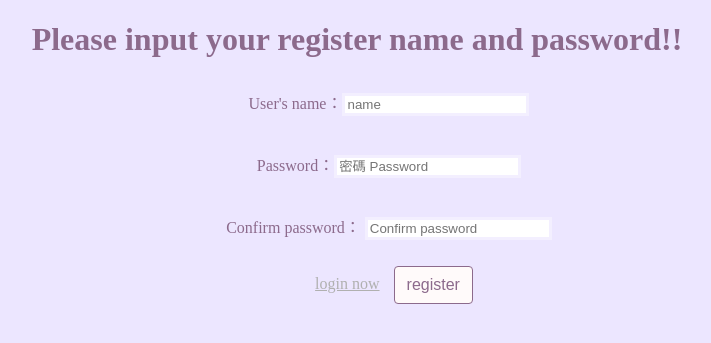
After one commit to YuChien-0327/WebProject, a PHP site: page /start.html in a window 1280 px wide. The commit adds this page. Shown: the top 343 px of the page, without its empty margins (251-962 px from the left). Run offline with PHP 8.4, Linux system fonts and the light colour scheme.

Commit message:
登入註冊前端修改

```diff
--- a/css/body.css
+++ b/css/body.css
@@ -1,3 +1,7 @@
+body{
+    color: rgb(140, 106, 140);
+}
+
 input[type="text"], input[type="password"]{
     box-sizing: border-box;
     border: 3px solid rgb(243, 239, 255);
@@ -12,6 +16,42 @@ input[type="text"]:focus,  input[type="password"]:focus {
     background-color: rgb(255,250,250);
 }
 
-body{
+.title{
+    text-align: center;
+    white-space: nowrap;
+    overflow: hidden;
+    width: 38em;
+    animation: type 4s steps(60, end);
+}
+
+
+@keyframes type{
+    from { width: 0; }
+}
+
+
+.btn {
+    display: inline-block;
+    font-weight: 400;
+    line-height: 1.5;
+    border: 1px solid rgb(140, 106, 140);
     color: rgb(140, 106, 140);
-}
+    background-color: rgb(255,250,250);;
+    text-align: center;
+    text-decoration: none;
+    vertical-align: middle;
+    cursor: pointer;
+    -webkit-user-select: none;
+       -moz-user-select: none;
+        -ms-user-select: none;
+            user-select: none;
+    padding: 0.375rem 0.75rem;
+    font-size: 1rem;
+    border-radius: 0.25rem;
+    transition: color 0.15s ease-in-out, background-color 0.15s ease-in-out, border-color 0.15s ease-in-out, box-shadow 0.15s ease-in-out;
+  }
+
+  .btn:hover {
+    font-weight: bold;
+    background-color: rgba(248, 222, 141, 255);
+  }
--- a/js/login.js
+++ b/js/login.js
@@ -6,13 +6,13 @@ $(document).ready(function(){
 function login(userName, userPwd){
     $.ajax({
         type : "POST",
-        url : "http://localhost/WorkSpace/WebProject/php/login.php",
+        url : "http://localhost/WorkSpace/web_project/php/login.php",
         data : {"userName" : userName, "userPwd" : userPwd},
     })
     .done(function(data){
         if(data == "登入成功"){
             alert("登入成功");
-            location.href = "http://localhost/workSpace/WebProject/index.html";
+            location.href = "http://localhost/workSpace/web_project/index.html";
         }
         else if(data == "密碼錯誤"){
             alert("密碼錯誤");
--- a/js/register.js
+++ b/js/register.js
@@ -7,13 +7,13 @@ function register(userName, userPwd, userCkPwd){
     if(userPwd == userCkPwd){
         $.ajax({
             type : "POST",
-            url : "http://localhost/WorkSpace/WebProject/php/register.php",
+            url : "http://localhost/WorkSpace/web_project/php/register.php",
             data : {"userName" : userName, "userPwd" : userPwd},
         })
         .done(function(data){
             if(data == "success"){
                 alert("註冊成功");
-                location.href = "http://localhost/workSpace/WebProject/login.html"
+                location.href = "http://localhost/workSpace/web_project/login.html"
             }
             else if(data == "使用者名稱已註冊"){
                 alert("使用者名稱已註冊")
--- /dev/null
+++ b/start.html
@@ -0,0 +1,29 @@
+<!DOCTYPE html>
+<html lang="en">
+    <head>
+        <meta charset="utf-8" />
+        <meta name="viewport" content="width=device-width, initial-scale=1, shrink-to-fit=no" />
+        <meta name="description" content="" />
+        <meta name="author" content="" />
+        <title>login</title>
+        <!-- Favicon-->
+        <!--<link rel="icon" type="image/x-icon" href="assets/favicon.ico" />-->
+        <!-- Core theme CSS (includes Bootstrap)-->
+        <link href="css/translate.css" rel="stylesheet" />
+        <!--jquery-->
+        <script src="https://code.jquery.com/jquery-3.6.1.min.js" integrity="sha256-o88AwQnZB+VDvE9tvIXrMQaPlFFSUTR+nldQm1LuPXQ=" crossorigin="anonymous"></script>
+        <script src="js/register.js"></script>
+        <link href="css/body.css" rel="stylesheet" />
+
+    </head>
+    <body style="background-color: rgb(236, 230, 255); margin: 0;" align="center">
+
+        <h1 class="title">Please input your register name and password!!</h1>
+
+        <p style="padding: 10px;">User's name：<input id="regName" name="userName" type="text" placeholder="name"></p>
+        <p style="padding: 10px;">Password：<input id="regPwd" name="userPwd" type="password" placeholder="密碼 Password"></p>
+        <p style="padding: 10px;">Confirm password： <input id="checkPwd" name="checkPwd" type="password" placeholder="Confirm password"></p>
+        <a href="login.html" style="color: #B0B0B0; padding: 10px;">login now</a>
+        <button id="regSubmit" class="btn">register</button>
+    </body>
+</html>
```
Also changed, not shown: login.html (+9 -80 lines), register.html (+9 -80 lines), css/styles.css.
